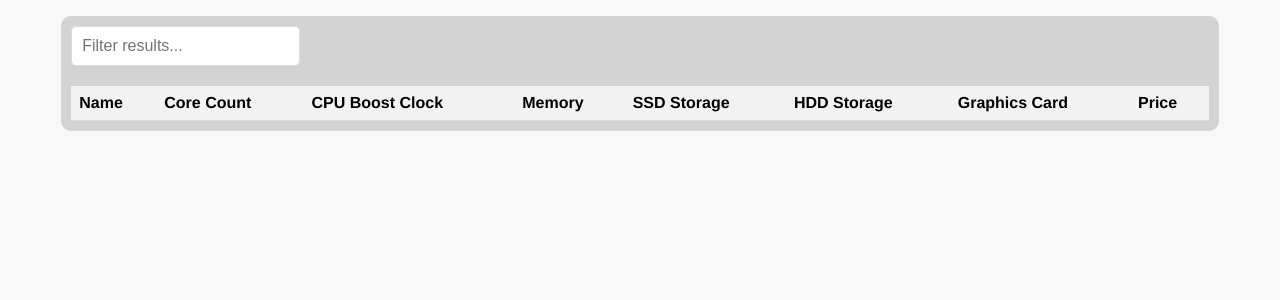
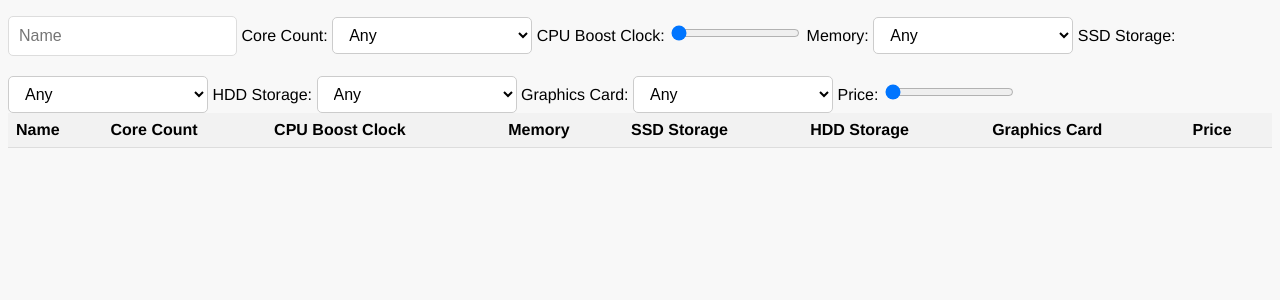
Before and after one commit to adz912/Project, a Flask app: page /comparison in a window 1280 px wide. Shown: the part 156-456 px from the top of the page. Run offline with Flask 3, Linux system fonts and the light colour scheme; lists and menus that the app fills with data are empty.

Commit message:
More Filters on Comparison Page
Included more necessary filters that were missing from the comparison page.

```diff
--- a/templates/comparison.html
+++ b/templates/comparison.html
@@ -6,22 +6,43 @@
 	<link rel="stylesheet" href="{{ url_for('static', filename='styles.css') }}">
 	<script>
 		function filterTable() {
-			// Get input element
-			var input = document.getElementById("filterInput");
+			// Get input elements
+			var coreCount = document.getElementById("coreCountFilter").value.toLowerCase();
+			var memory = document.getElementById("memoryFilter").value.toLowerCase();
+			var ssdStorage = document.getElementById("ssdStorageFilter").value.toLowerCase();
+			var hddStorage = document.getElementById("hddStorageFilter").value.toLowerCase();
+			var graphicsCard = document.getElementById("graphicsCardFilter").value.toLowerCase();
+			var priceMin = parseInt(document.getElementById("priceMinFilter").value);
+			var priceMax = parseInt(document.getElementById("priceMaxFilter").value);
 
 			// Get table rows
 			var rows = document.querySelectorAll("tbody tr");
 
-			// Loop through rows and hide those that don't match the filter
+			// Loop through rows and hide those that don't match the filters
 			for (var i = 0; i < rows.length; i++) {
-				var td = rows[i].querySelectorAll("td")[0];
-				if (td) {
-					var txtValue = td.textContent || td.innerText;
-					if (txtValue.toLowerCase().indexOf(input.value.toLowerCase()) === -1) {
-						rows[i].style.display = "none";
-					} else {
-						rows[i].style.display = "";
-					}
+				var coreCountCol = rows[i].querySelectorAll("td")[1];
+				var memoryCol = rows[i].querySelectorAll("td")[3];
+				var ssdStorageCol = rows[i].querySelectorAll("td")[4];
+				var hddStorageCol = rows[i].querySelectorAll("td")[5];
+				var graphicsCardCol = rows[i].querySelectorAll("td")[6];
+				var priceCol = rows[i].querySelectorAll("td")[7];
+
+				if (coreCount !== "all" && coreCountCol && coreCountCol.textContent.toLowerCase() !== coreCount) {
+					rows[i].style.display = "none";
+				} else if (memory !== "all" && memoryCol && memoryCol.textContent.toLowerCase() !== memory) {
+					rows[i].style.display = "none";
+				} else if (ssdStorage !== "all" && ssdStorageCol && ssdStorageCol.textContent.toLowerCase() !== ssdStorage) {
+					rows[i].style.display = "none";
+				} else if (hddStorage !== "all" && hddStorageCol && hddStorageCol.textContent.toLowerCase() !== hddStorage) {
+					rows[i].style.display = "none";
+				} else if (graphicsCard !== "all" && graphicsCardCol && graphicsCardCol.textContent.toLowerCase() !== graphicsCard) {
+					rows[i].style.display = "none";
+				} else if (priceMin && priceCol && parseInt(priceCol.textContent) < priceMin) {
+					rows[i].style.display = "none";
+				} else if (priceMax && priceCol && parseInt(priceCol.textContent) > priceMax) {
+					rows[i].style.display = "none";
+				} else {
+					rows[i].style.display = "";
 				}
 			}
 		}
@@ -29,7 +50,7 @@
 </head>
 <body>
 	<header>
-		<img src="PcComparisonTool.png" alt="PC Comparison Tool">
+		<img src="{{ url_for('static', filename='images/PcComparisonTool.png') }}" alt="PC Comparison Tool">
 	</header>
 	<nav>
 		<ul>
@@ -44,8 +65,57 @@
 			</section>
 		</ul>
 	</nav>
-    <div class="container">
-	<input type="text" id="filterInput" onkeyup="filterTable()" placeholder="Filter results...">
+    <div class="filters">
+	<input type="text" id="filterInput" onkeyup="filterTable()" placeholder="Name">
+		<label for="core-count">Core Count:</label>
+		<select id="core-count">
+			<option value="">Any</option>
+			<option value="2">2</option>
+			<option value="4">4</option>
+			<option value="6">6</option>
+			<option value="8">8</option>
+			<option value="10">10</option>
+			<option value="12">12</option>
+			<option value="14">14</option>
+			<option value="16">16</option>
+			<option value="24">24</option>
+		</select>
+		<label for="cpu-clock">CPU Boost Clock:</label>
+		<input type="range" id="cpu-clock" min="1" max="5" step="0.1" value="1">
+		<label for="memory">Memory:</label>
+		<select id="memory">
+			<option value="">Any</option>
+			<option value="4">4 GB</option>
+			<option value="8">8 GB</option>
+			<option value="16">16 GB</option>
+			<option value="32">32 GB</option>
+			<option value="64">64 GB</option>
+			<option value="128">128 GB</option>
+		</select>
+		<label for="ssd">SSD Storage:</label>
+		<select id="ssd">
+			<option value="">Any</option>
+			<option value="256">128 GB</option>
+			<option value="256">256 GB</option>
+			<option value="512">512 GB</option>
+			<option value="1024">1 TB</option>
+		</select>
+		<label for="hdd">HDD Storage:</label>
+		<select id="hdd">
+			<option value="">Any</option>
+			<option value="500">500 GB</option>
+			<option value="1000">1 TB</option>
+			<option value="2000">2 TB</option>
+		</select>
+		<label for="graphics">Graphics Card:</label>
+		<select id="graphics">
+			<option value="">Any</option>
+			<option value="nvidia">NVIDIA</option>
+			<option value="amd">AMD</option>
+		</select>
+		<label for="price">Price:</label>
+		<input type="range" id="price" min="0" max="3000" step="10" value="0">
+	</div>
 	<table>
 		<thead>
 			<tr>
--- a/templates/register.html
+++ b/templates/register.html
@@ -8,8 +8,6 @@
 <body>
   <header>
     <img src="{{ url_for('static', filename='images/PcComparisonTool.png') }}" alt="PC Comparison Tool">
-
-          </header>
     <nav>
         <ul>
             <section id="home">
--- a/templates/static/styles.css
+++ b/templates/static/styles.css
@@ -171,3 +171,15 @@
             width: 90%;
             margin: 0 auto;
           }
+
+          select {
+            padding: 8px 12px;
+            width: 200px !important;
+            border-radius: 5px;
+            font-size: 16px;
+            width: 100%;
+            box-sizing: border-box;
+            background-color: #fff;
+            border: 1px solid #ccc;
+
+          }
```
Lines whose indentation alone changed are shown as unchanged.
